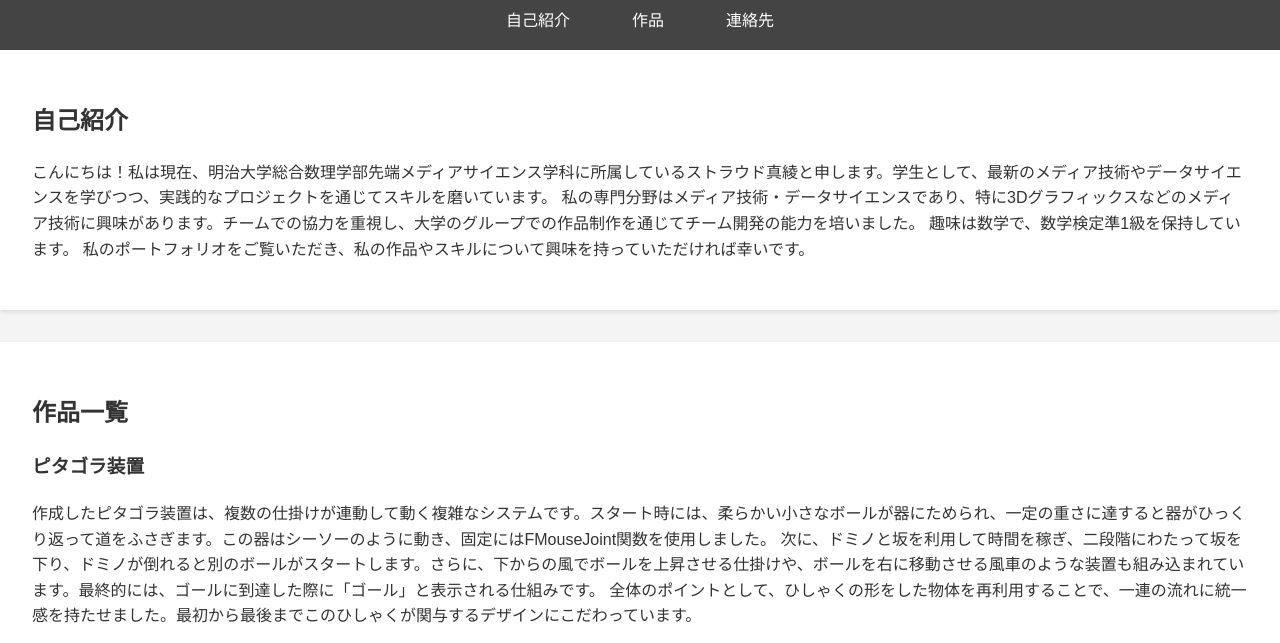
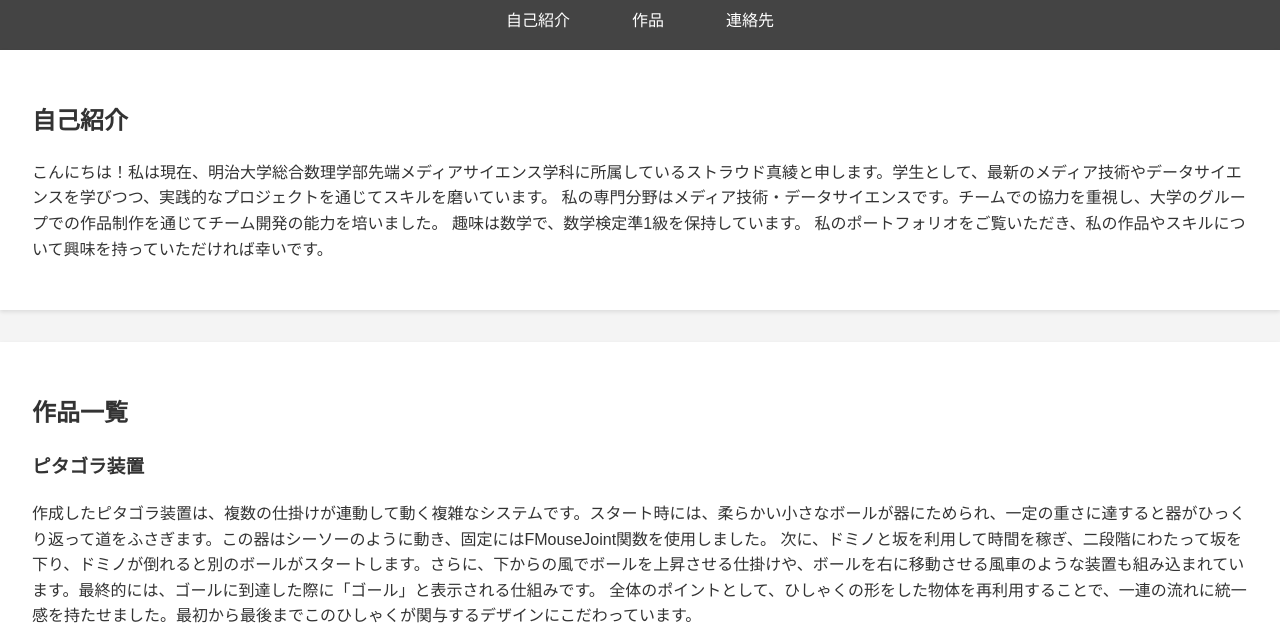
Before and after one commit to mayaportfolio/mayaportfolio.github.io, a plain HTML site: page index.html in a window 1280 px wide. Shown: the part 102-745 px from the top of the page. Drawn offline with Linux system fonts and the light colour scheme.

Commit message:
Add files via upload

```diff
--- a/index.html
+++ b/index.html
@@ -21,7 +21,7 @@
         <h2>自己紹介</h2>
         <p>こんにちは！私は現在、明治大学総合数理学部先端メディアサイエンス学科に所属しているストラウド真綾と申します。学生として、最新のメディア技術やデータサイエンスを学びつつ、実践的なプロジェクトを通じてスキルを磨いています。
 
-            私の専門分野はメディア技術・データサイエンスであり、特に3Dグラフィックスなどのメディア技術に興味があります。チームでの協力を重視し、大学のグループでの作品制作を通じてチーム開発の能力を培いました。
+            私の専門分野はメディア技術・データサイエンスです。チームでの協力を重視し、大学のグループでの作品制作を通じてチーム開発の能力を培いました。
 
             趣味は数学で、数学検定準1級を保持しています。
 
```
